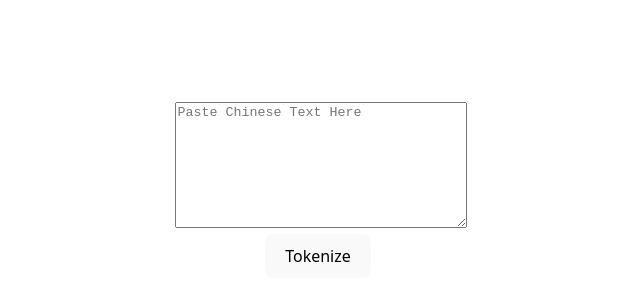
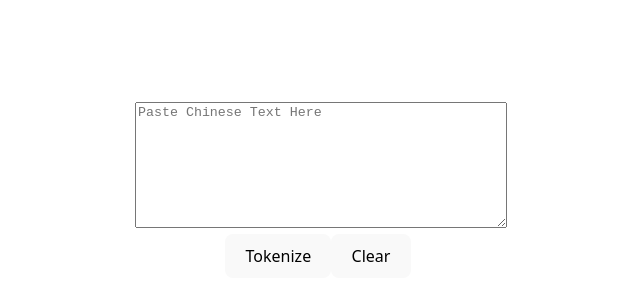
Before and after one commit to JPEscobari/AI-Tokenizer, a React (Vite) app in the folder client/: page / in a window 1280 px wide. Shown: the part 210-510 px from the top of the page, without its empty margins (322-962 px from the left). Built offline with nearby package versions, Linux system fonts and the light colour scheme.

Commit message:
Make the prompt to the API stricter

```diff
--- a/client/src/App.jsx
+++ b/client/src/App.jsx
@@ -6,6 +6,11 @@ import './App.css'
 function App() {
   const [input, setInput] = useState("")
   const [tokens, setTokens] = useState([])
+
+function handleClear() {
+  setInput("")
+  setTokens([])
+}
 
  async function handleTokenize() {
     // We will use the OpenAI API to tokenize the input text.
@@ -35,6 +40,9 @@ function App() {
       <button onClick={handleTokenize}>
         Tokenize
       </button>
+      <button onClick={handleClear}>
+        Clear
+      </button>
 
       <div>
         {tokens.map((token, idx) => (
```
Also changed, not shown: 1 other file (tests, documents, lock files or other folders).
